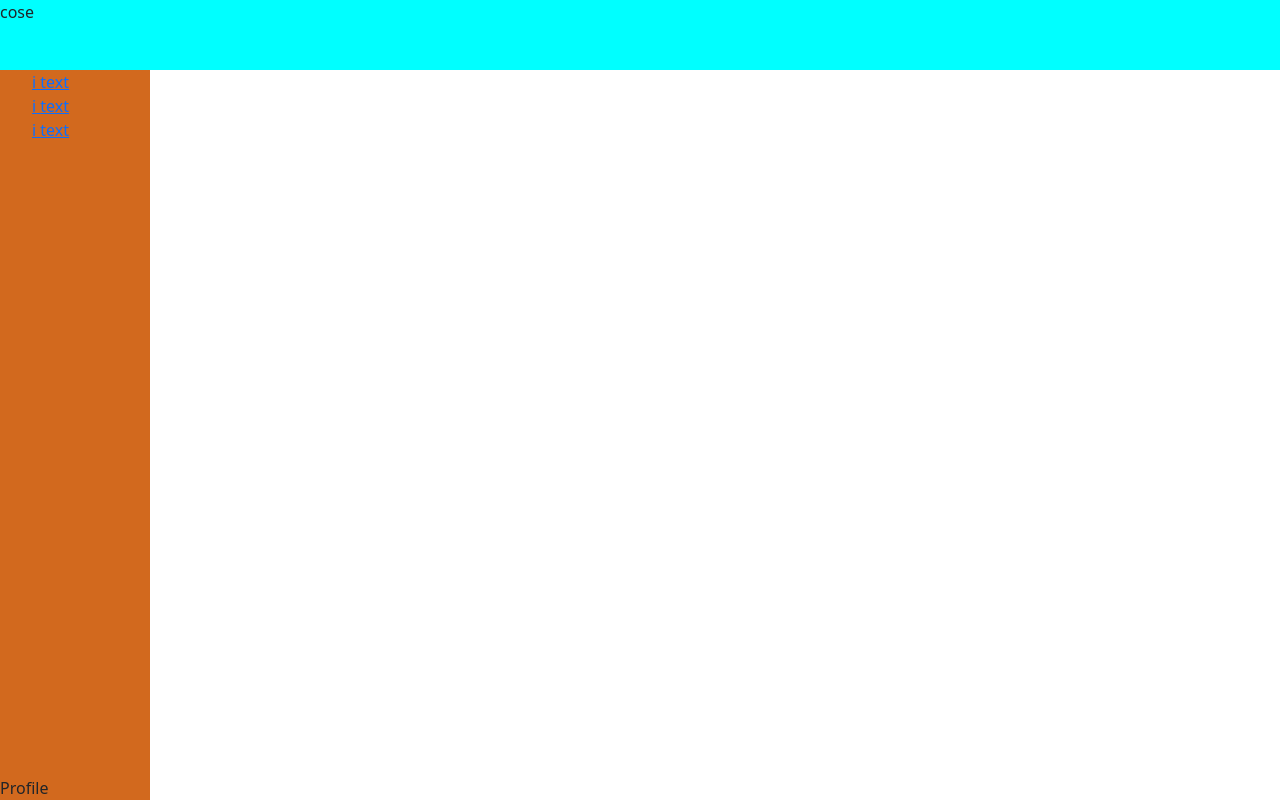
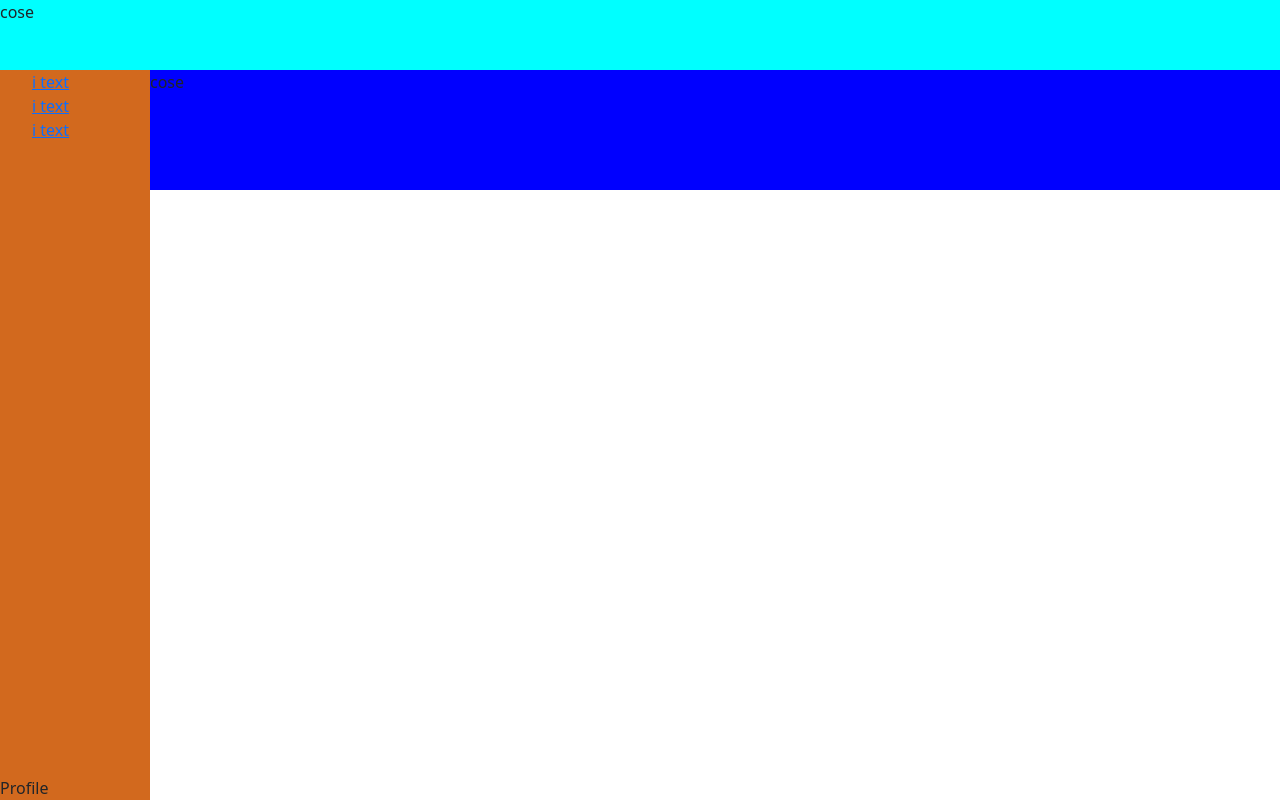
Before and after one commit to LucaPaolella/html-css-bootstrap-dashboard, a plain HTML site: page index.html in a window 1280 px wide. Drawn offline with nearby package versions, Linux system fonts and the light colour scheme.

Commit message:
main top

```diff
--- a/css/style.css
+++ b/css/style.css
@@ -14,7 +14,6 @@ ul{
 }
 
 /*aside*/
-
 aside {
     width: 150px;
     background-color:chocolate;
@@ -25,3 +24,11 @@ aside {
 aside .profile {
     margin-top: auto;
 }
+
+/*main-top*/
+
+#main-top{
+    background-color: blue;
+    height: 120px;
+    width: calc(100% - 150px);
+}
--- a/index.html
+++ b/index.html
@@ -19,7 +19,7 @@
     <!--Fine Header-->
 
     <!--Inizio Main-->
-    <main>
+    <main class="d-flex">
         <section id="lateral-nav">
             <aside class="d-flex flex-column justify-content-between">
                 <nav class="i-container">
@@ -33,7 +33,9 @@
             </aside>
         </section>
 
-        <section id="main-top"></section>
+        <section id="main-top">
+            <div>cose</div>
+        </section>
         <section id="body-main"></section>
     </main>
     <!--Fine Main-->
```
